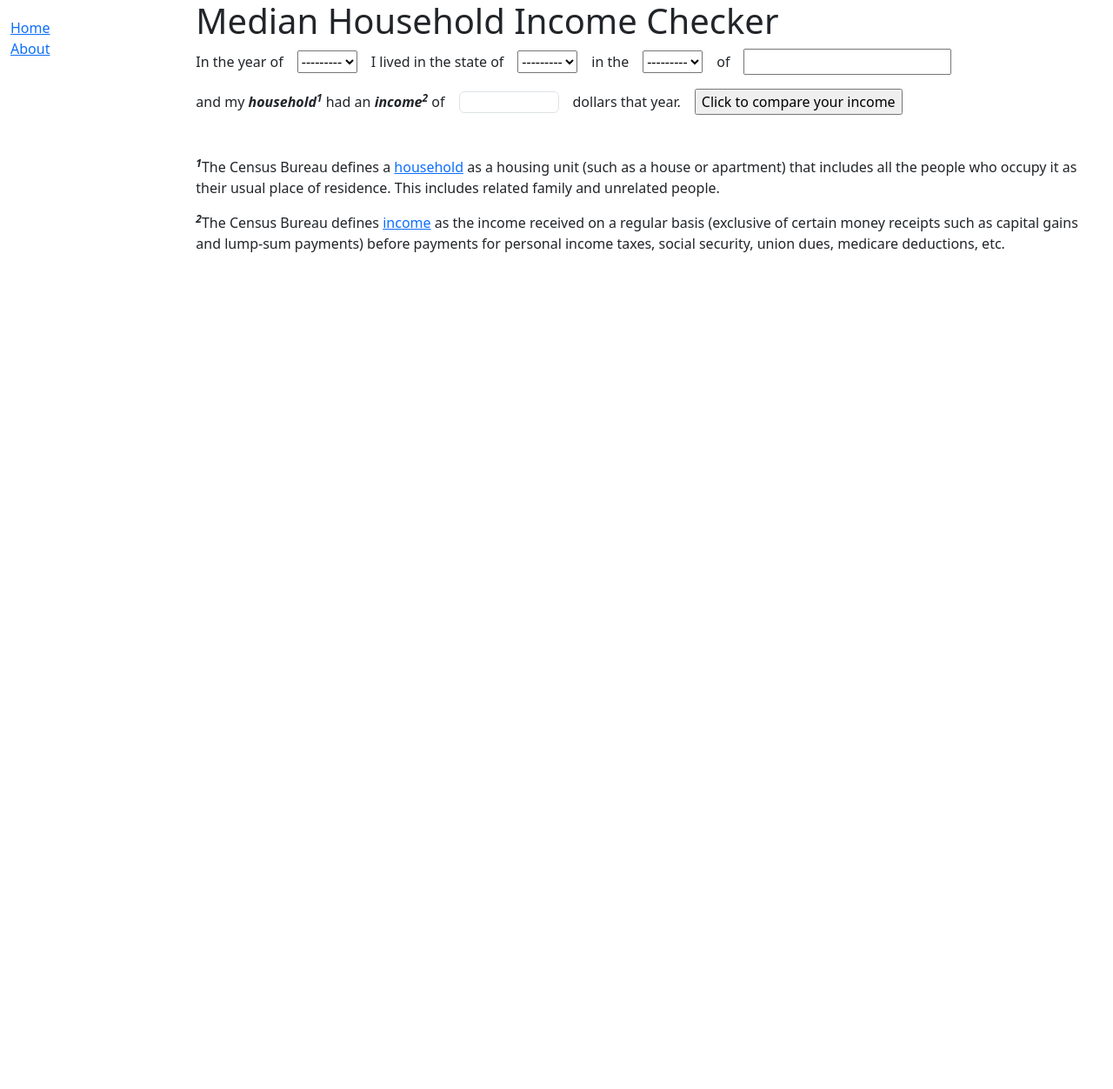
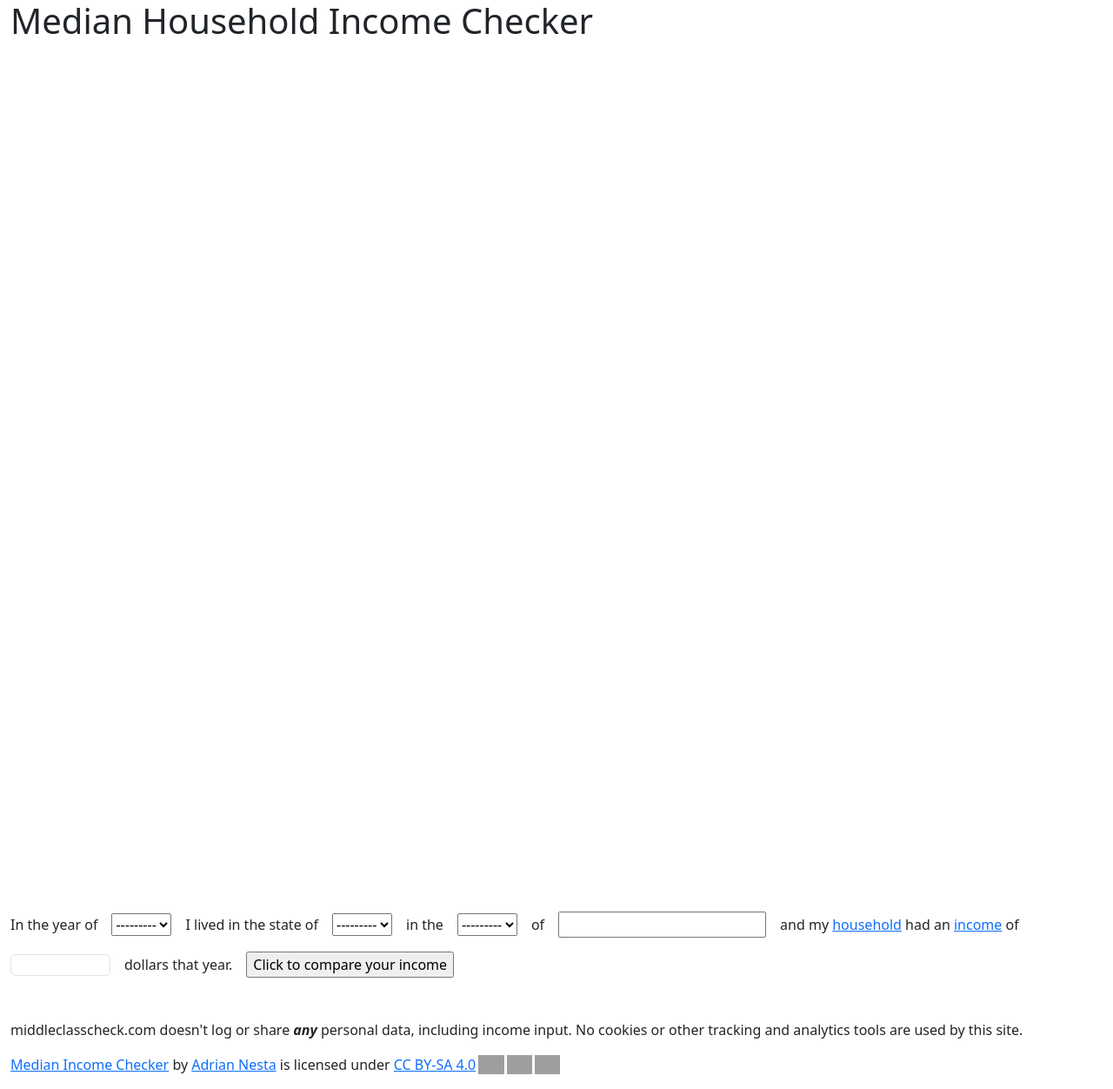
Before and after one commit to anesta95/middle_class_check, a Django app: page /middle_class_check/ in a window 1280 px wide. Shown: the whole page at 87% size. Before the commit the page ends 290 px from the top, so only its background shows below. Run offline with Django 4.2, Linux system fonts and the light colour scheme; data that the repository does not hold is empty; some libraries are stand-ins or nearby versions; grey boxes are pictures that could not be loaded.

Commit message:
finalizing site

```diff
--- a/middle_class_check/static/css/styles.css
+++ b/middle_class_check/static/css/styles.css
@@ -1,8 +1,7 @@
-.sidebar-nav {
-    margin-top: 20px;
-    padding: 0;
-    list-style: none;
-  }
 p {
   display: inline-block;
 }
+
+h1 {
+  margin-bottom: 1000px;
+}
--- a/middle_class_check/templates/base_generic.html
+++ b/middle_class_check/templates/base_generic.html
@@ -14,15 +14,7 @@
 <body>
   <div class="container-fluid">
     <div class="row">
-      <div class="col-sm-2">
-      {% block sidebar %}
-        <ul class="sidebar-nav">
-          <li><a href="{% url 'index' %}">Home</a></li>
-          <li><a href="">About</a></li>
-        </ul>
-     {% endblock %}
-      </div>
-      <div class="col-sm-10 ">{% block content %}{% endblock %}</div>
+      <div class="col-sm-12 ">{% block content %}{% endblock %}</div>
     </div>
   </div>
 </body>
--- a/middle_class_check/templates/index.html
+++ b/middle_class_check/templates/index.html
@@ -29,7 +29,7 @@
             {% render_field form.geoid class='custom-select' %}
         </div>
         <div class="col-12">
-            <label>and my <i><b>household<sup>1</sup></b></i> had an <i><b>income<sup>2</sup></b></i> of</label>
+            <label>and my <a href="https://www.census.gov/glossary/?term=Household" target="_blank">household</a> had an <a href="https://www.census.gov/glossary/?term=Income">income</a> of</label>
         </div>
         <div class="col-12">
             {% render_field form.income class='form-control' name="income" %}
@@ -42,56 +42,8 @@
         </div>
     </form>
     <div class="col-12 pt-5">
-        <p><i><b><sup>1</sup></b></i>The Census Bureau defines a <a href="https://www.census.gov/glossary/?term=Household">household</a> as a housing unit (such as a house or apartment) that includes all the people who occupy it as their usual place of residence. This includes related family and unrelated people.</p>
-        <p><i><b><sup>2</sup></b></i>The Census Bureau defines <a href="https://www.census.gov/glossary/?term=Income">income</a> as the income received on a regular basis (exclusive of certain money receipts such as capital gains and lump-sum payments) before payments for personal income taxes, social security, union dues, medicare deductions, etc.</p>
+        <p>middleclasscheck.com doesn't log or share <b><i>any</i></b> personal data, including income input. No cookies or other tracking and analytics tools are used by this site.</p>
+        <p xmlns:cc="http://creativecommons.org/ns#" xmlns:dct="http://purl.org/dc/terms/"><a property="dct:title" rel="cc:attributionURL" href="https://middleclasscheck.com">Median Income Checker</a> by <a rel="cc:attributionURL dct:creator" property="cc:attributionName" href="https://justanesta.com">Adrian Nesta</a> is licensed under <a href="http://creativecommons.org/licenses/by-sa/4.0/?ref=chooser-v1" target="_blank" rel="license noopener noreferrer" style="display:inline-block;">CC BY-SA 4.0<img style="height:22px!important;margin-left:3px;vertical-align:text-bottom;" src="https://mirrors.creativecommons.org/presskit/icons/cc.svg?ref=chooser-v1"><img style="height:22px!important;margin-left:3px;vertical-align:text-bottom;" src="https://mirrors.creativecommons.org/presskit/icons/by.svg?ref=chooser-v1"><img style="height:22px!important;margin-left:3px;vertical-align:text-bottom;" src="https://mirrors.creativecommons.org/presskit/icons/sa.svg?ref=chooser-v1"></a></p>
 
     </div>
-  <!-- <form>
-    <p>In the year </p>
-    <select name="year"
-    id="year"
-    hx-get="{% url 'locales' %}"
-    hx-include="[name='state_name'], [name='geography_name']"
-    hx-trigger="change"
-    hx-target="#locales"
-    >
-        {% for year in unique_years %}
-            <option value="{{ year }}">{{ year }}</option>
-        {% endfor %}
-    </select>
-    <p> I lived in the state of </p>
-    <select name="state_name"
-    id="state_name"
-    hx-get="{% url 'locales' %}"
-    hx-include="[name='year'], [name='geography_name']"
-    hx-trigger="change"
-    hx-target="#locales"
-    >
-        {% for state in unique_states %}
-            <option value="{{ state }}">{{ state }}</option>
-        {% endfor %}
-    </select>
-    <p> and the </p>
-    <select name="geography_name"
-    id="geography_name"
-    hx-get="{% url 'locales' %}"
-    hx-include="[name='state_name'], [name='year']"
-    hx-trigger="change"
-    hx-target="#locales"
-    >
-        {% for area in unique_areas %}
-            <option value="{{ area }}">{{ area }}</option>
-        {% endfor %}
-    </select>
-
-    <p> of </p>
-    <div id="locales">
-        {% include "partials/locales.html" %}
-    </div>
-
-    <p>and had a household income of </p>
-    <input type="text" name="hh_income" id="hh_income" required>
-
-    <input type="submit" name="hh_income_check"  value="Click to compare your income"/>
-  </form> -->
 {% endblock %}
--- a/middle_class_check/templates/results.html
+++ b/middle_class_check/templates/results.html
@@ -7,6 +7,6 @@
 
 {% endautoescape %}
 </div>
-<p>{{ text_res }}</p>
+<p>{{ text_res|safe }}</p>
 
 {% endblock %}
--- a/middle_class_check/views.py
+++ b/middle_class_check/views.py
@@ -10,32 +10,9 @@ def index(request):
     context = {'form': form}
     return render(request, 'index.html', context=context)
 
-# def index(request):
-#     """View function for home page of site."""
-#     # Generate unique list of years, states, and area options
-#     years = MedianHouseholdIncome.objects.values_list('year', flat=True).distinct().order_by('-year')
-#     states = MedianHouseholdIncome.objects.exclude(state_name = 'United States').values_list('state_name', flat=True).distinct()
-#     areas = MedianHouseholdIncome.objects.exclude(geography_name = 'national').values_list('geography_name', flat=True).distinct()
-
-#     context = {
-#         'unique_years': years,
-#         'unique_states': states,
-#         'unique_areas': areas,
-#     }
-
-#     # Render the HTML template index.html with the data in the context variable.
-#     return render(request, 'index.html', context=context)
-
 def locales(request):
     form = AreaForm(request.GET)
     return HttpResponse(form['geoid'])
-    # year = request.GET.get('year')
-    # state_name = request.GET.get('state_name')
-    # geography_name = request.GET.get('geography_name')
-    # locales = MedianHouseholdIncome.objects.filter(year=year).filter(state_name=state_name).filter(geography_name=geography_name).distinct()
-    # locales = form['geos']
-    # context = {'locales': locales}
-    # return render(request, "partials/locales.html", context=context)
 
 def results(request):
     year = request.GET.get('year')
@@ -50,13 +27,13 @@ def results(request):
     national_moe = int(MedianHouseholdIncome.objects.filter(year=year).filter(geoid='1').values_list('moe', flat=True)[0])
     area_name = str(MedianHouseholdIncome.objects.filter(year=year).filter(geoid=geoid).values_list('name', flat=True)[0])
 
-    area_income_diff = round(((provided_income / area_income) - 1) * 100, 2)
-    national_income_diff = round(((provided_income / national_income) - 1) * 100, 2)
+    area_income_diff = round(((provided_income / area_income) - 1) * 100, 1)
+    national_income_diff = round(((provided_income / national_income) - 1) * 100, 1)
 
     area_income_direction = 'more' if provided_income > area_income else 'less'
     national_income_direction = 'more' if provided_income > national_income else 'less'
     text_res = f'''
-    In {year} your household made {str(area_income_diff)}% {area_income_direction}
+    According to data from the <a href="https://www.census.gov/programs-surveys/acs" target="_blank">U.S. Census Bureau</a>, in {year} your household made {str(area_income_diff)}% {area_income_direction}
     than the median household in {area_name}, and  {str(national_income_diff)}%
     {national_income_direction} than the median household in the United States.
     '''
```
Also changed, not shown: middle_class_check/plotly_plot.py (+0 -17 lines).
